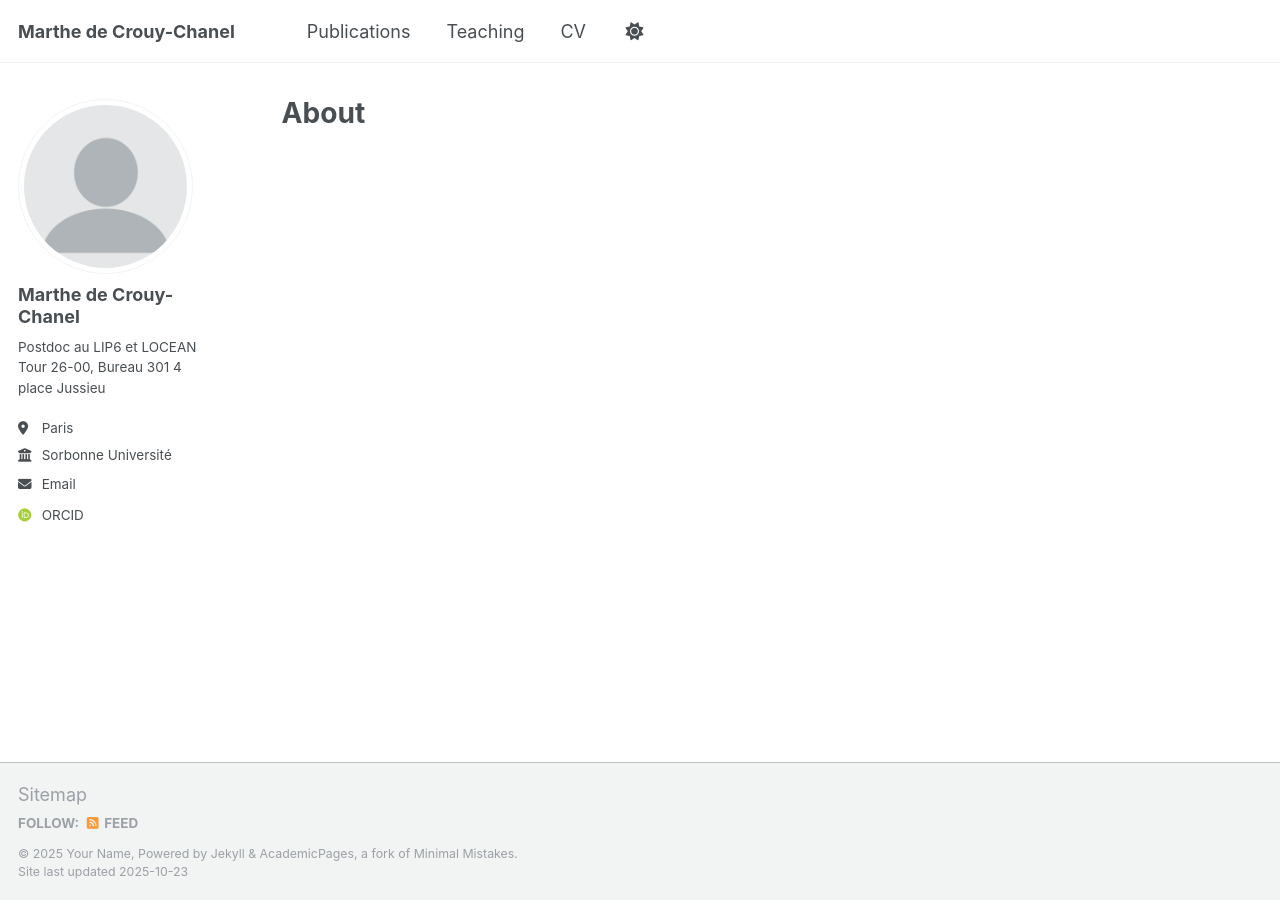
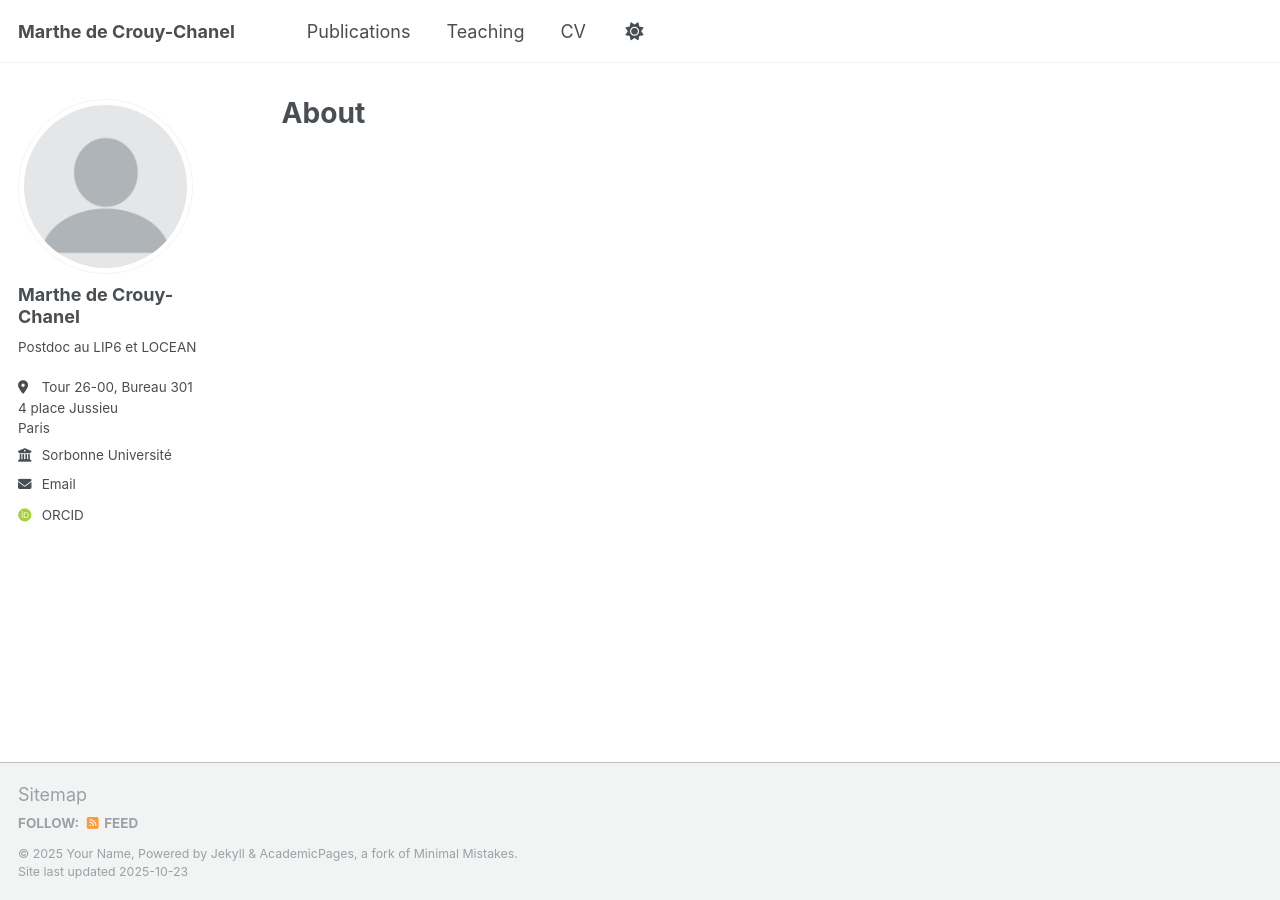
Before and after one commit to mdecrouy/mdecrouy.github.io, a Jekyll site: the page built from _pages/about.md, in a window 1280 px wide. Built offline with Jekyll 4.4.1, drawn with Linux system fonts in a browser that asks for light colours; some web fonts are replaced.

```diff
--- a/_config.yml
+++ b/_config.yml
@@ -25,9 +25,9 @@ author:
   avatar           : "profile.png"
   name             : "Marthe de Crouy-Chanel"
   pronouns         : # example: "she/her"
-  bio              : "Postdoc au LIP6 et LOCEAN\n Tour 26-00, Bureau 301 \n 4 place Jussieu"
-  location         : "Paris"
+  bio              : "Postdoc au LIP6 et LOCEAN"
   employer         : "Sorbonne Université"
+  location         : "Tour 26-00, Bureau 301<br />4 place Jussieu<br />Paris"
   uri              : # URL
   email            : "marthe(dot)de-crouy(at)lip6.fr"
 
```
